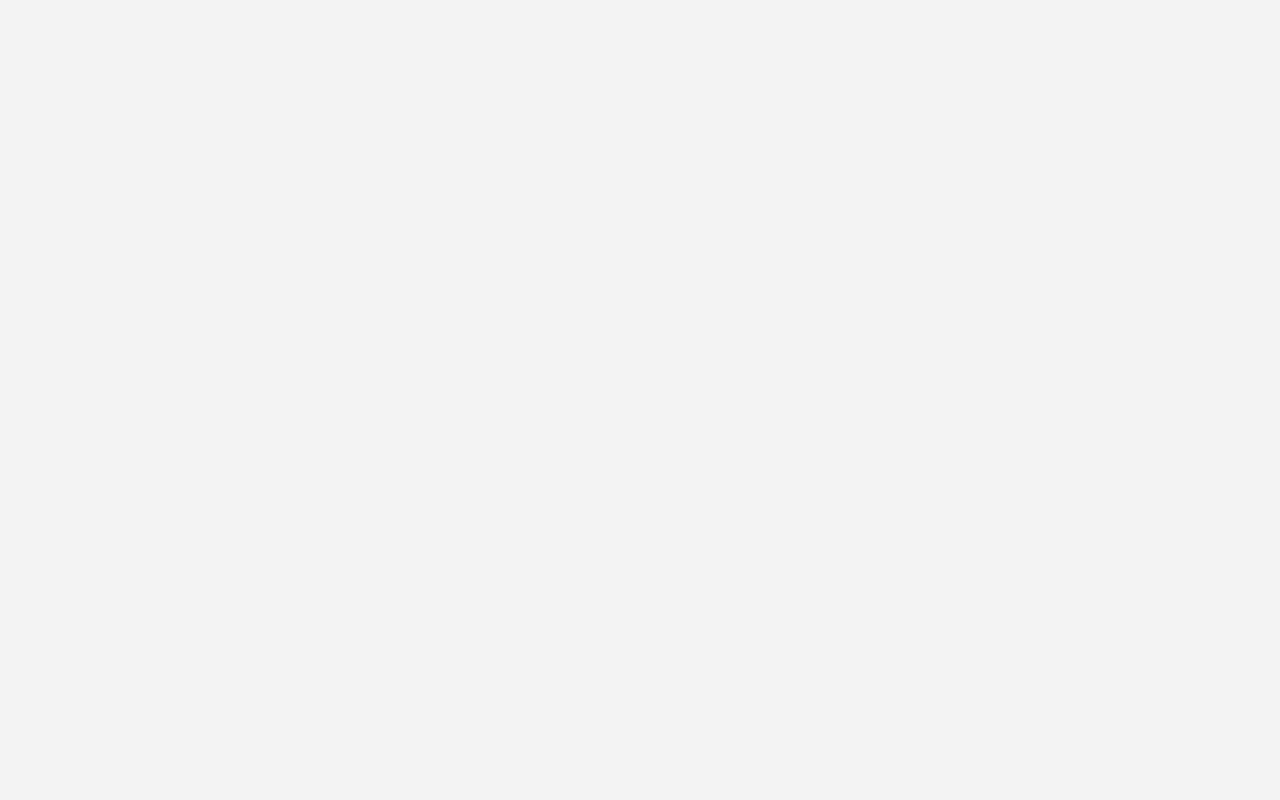
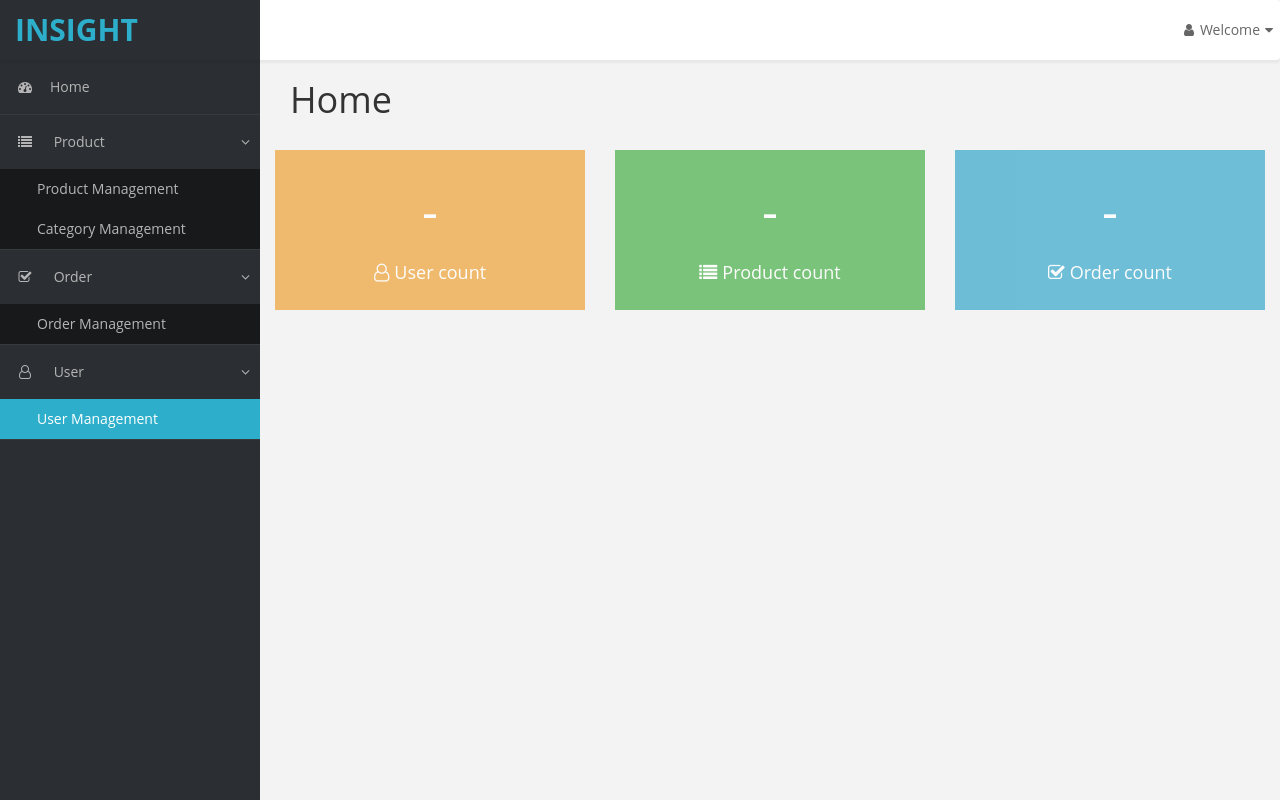
Before and after one commit to benjaminhuanghuang/react-ecommerce, a React app: page /user in a window 1280 px wide. Built offline with nearby package versions, Linux system fonts and the light colour scheme; no server answers.

Commit message:
error page

```diff
--- a/src/app.jsx
+++ b/src/app.jsx
@@ -6,6 +6,7 @@ import { BrowserRouter as Router, Switch, Route, Link, Redirect } from 'react-ro
 import Home from 'page/home/index.jsx';
 import Layout from 'component/layout/index.jsx';
 import Login from 'page/login/index.jsx';
+import Error from 'page/error/index.jsx';
 
 
 class App extends React.Component {
@@ -14,14 +15,15 @@ class App extends React.Component {
             <Router>
                 <Switch>
                     <Route path="/login" component={Login} />
-                    <Route exact path="/" render={(props) => (
+                    <Route path="/" render={(props) => (
                         <Layout>
                             <Switch>
-                                <Route exact paht="/" component={Home} />
-                                <Route exact paht="/product" component={Home} />
-                                <Route exact paht="/product-category" component={Home} />
-                                <Route exact paht="/order" component={Home} />
-                                <Route exact paht="/user" component={Home} />
+                                <Route exact path="/" component={Home} />
+                                <Route path="/product" component={Home} />
+                                <Route path="/product-category" component={Home} />
+                                <Route path="/order" component={Home} />
+                                <Route path="/user" component={Home} />
+                                <Route component={Error} />
                             </Switch>
                         </Layout>
                     )} />
--- /dev/null
+++ b/src/page/error/index.jsx
@@ -0,0 +1,23 @@
+import React from 'react';
+import { Link } from 'react-router-dom';
+//
+import PageTitle from 'component/page-title/index.jsx'
+
+class Error extends React.Component {
+    constructor(props) {
+        super(props)
+    }
+
+    render() {
+        return (
+            <div id="page-wrapper">
+                <p className="error">
+                    Error!
+                </p>
+            </div>
+
+        );
+    }
+}
+
+export default Error;
```
